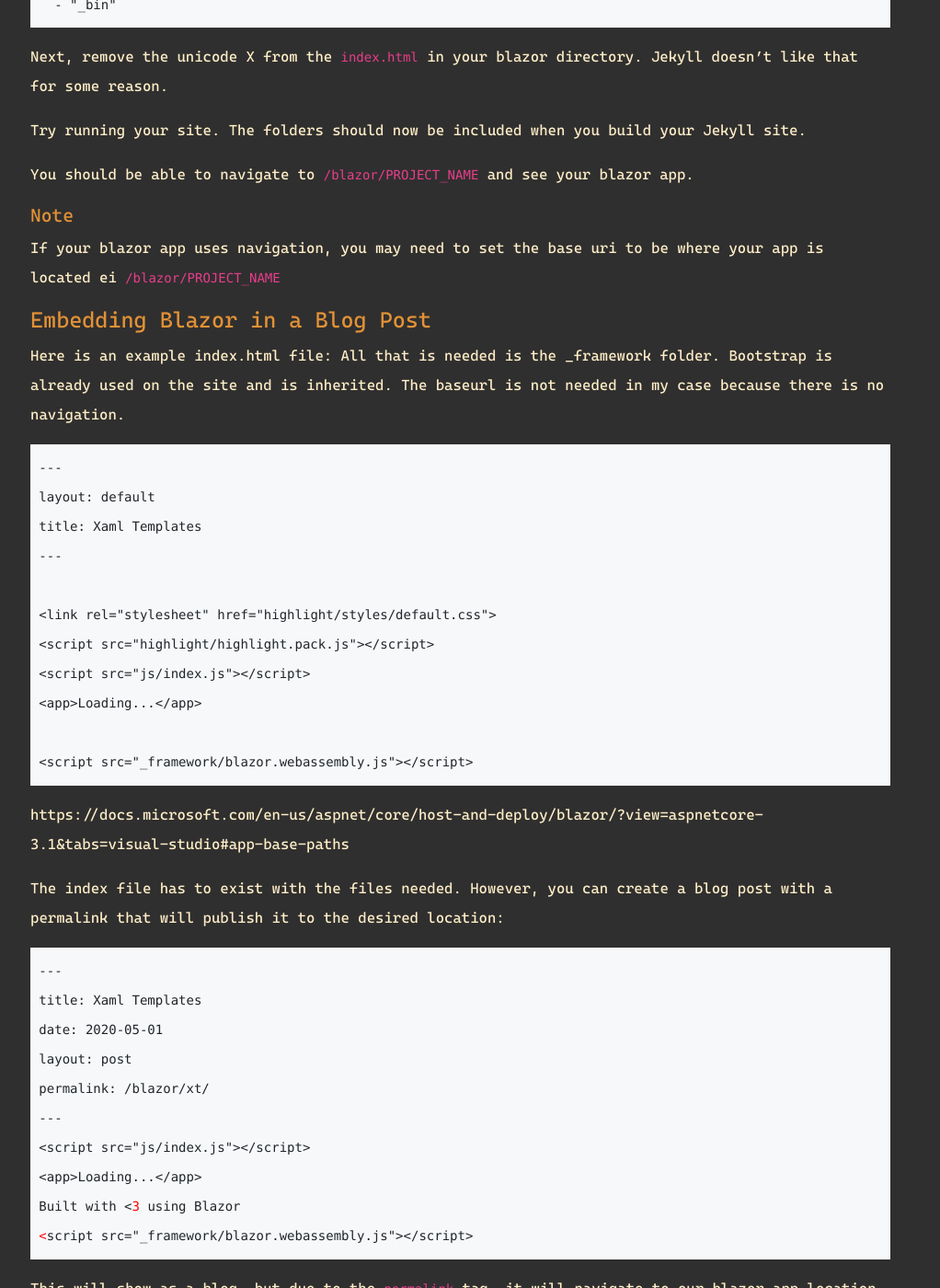
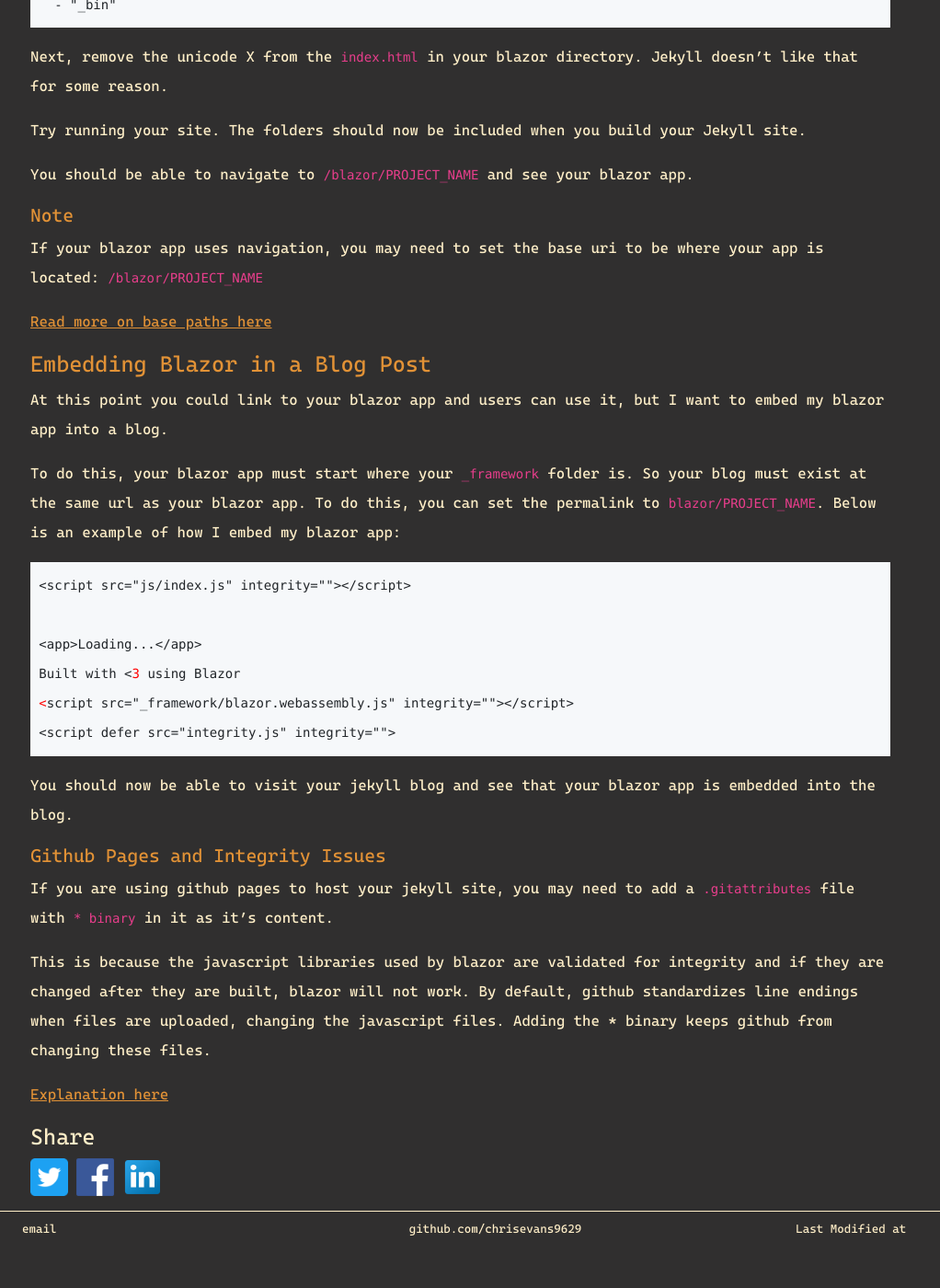
Before and after one commit to AutumnEvans418/autumnevans418.github.io, a Jekyll site: the page built from _posts/projects/2020-07-16-blazor.md, in a window 1280 px wide and 1400 px high, scrolled down 1129 px. Shown: the whole window at 92% size, without its empty margins (0-1022 px from the left). Built offline with Jekyll 4.4.1, drawn with Linux system fonts in a browser that asks for light colours; after the commit the page ends 2499 px from its top, so only the background shows below that; some of the changed text lies outside the part shown.

Commit message:
updated blazor blog

````diff
--- a/_posts/projects/2020-07-16-blazor.md
+++ b/_posts/projects/2020-07-16-blazor.md
@@ -42,47 +42,31 @@
 You should be able to navigate to `/blazor/PROJECT_NAME` and see your blazor app.
 
 #### Note
-If your blazor app uses navigation, you may need to set the base uri to be where your app is located ei `/blazor/PROJECT_NAME`
+If your blazor app uses navigation, you may need to set the base uri to be where your app is located: `/blazor/PROJECT_NAME`
+
+[Read more on base paths here](https://docs.microsoft.com/en-us/aspnet/core/host-and-deploy/blazor/?view=aspnetcore-3.1&tabs=visual-studio#app-base-paths)
 
 ### Embedding Blazor in a Blog Post
 
-Here is an example index.html file:
-All that is needed is the _framework folder.  Bootstrap is already used on the site and is inherited.  The baseurl is not needed in my case because there is no navigation.
+At this point you could link to your blazor app and users can use it, but I want to embed my blazor app into a blog.
+
+To do this, your blazor app must start where your `_framework` folder is.  So your blog must exist at the same url as your blazor app.  To do this, you can set the permalink to `blazor/PROJECT_NAME`.  Below is an example of how I embed my blazor app:
 
 ```html
----
-layout: default
-title: Xaml Templates
----
+<script src="js/index.js" integrity=""></script>
 
-<link rel="stylesheet" href="highlight/styles/default.css">
-<script src="highlight/highlight.pack.js"></script>
-<script src="js/index.js"></script>
 <app>Loading...</app>
-
-<script src="_framework/blazor.webassembly.js"></script>
+Built with <3 using Blazor
+<script src="_framework/blazor.webassembly.js" integrity=""></script>
+<script defer src="integrity.js" integrity="">
 ```
 
-https://docs.microsoft.com/en-us/aspnet/core/host-and-deploy/blazor/?view=aspnetcore-3.1&tabs=visual-studio#app-base-paths
+You should now be able to visit your jekyll blog and see that your blazor app is embedded into the blog.
 
-The index file has to exist with the files needed.  However, you can create a blog post with a permalink that will publish it to the desired location:
 
-```html
----
-title: Xaml Templates
-date: 2020-05-01
-layout: post
-permalink: /blazor/xt/
----
-<script src="js/index.js"></script>
-<app>Loading...</app>
-Built with <3 using Blazor
-<script src="_framework/blazor.webassembly.js"></script>
-```
+#### Github Pages and Integrity Issues
+If you are using github pages to host your jekyll site, you may need to add  a `.gitattributes` file with `* binary` in it as it's content.
 
-This will show as a blog, but due to the `permalink` tag, it will navigate to our blazor app location
+This is because the javascript libraries used by blazor are validated for integrity and if they are changed after they are built, blazor will not work.  By default, github standardizes line endings when files are uploaded, changing the javascript files.  Adding the * binary keeps github from changing these files.
 
-#### Note
-If you are using github pages, you may need to add this
-Add a `.gitattributes` with `* binary` in it
-https://github.com/dotnet/aspnetcore/issues/19796
+[Explanation here](https://github.com/dotnet/aspnetcore/issues/19796)
````
